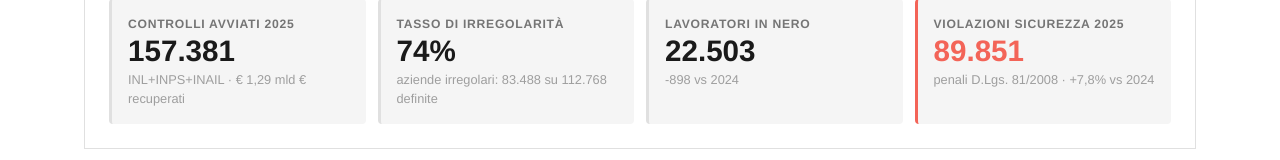
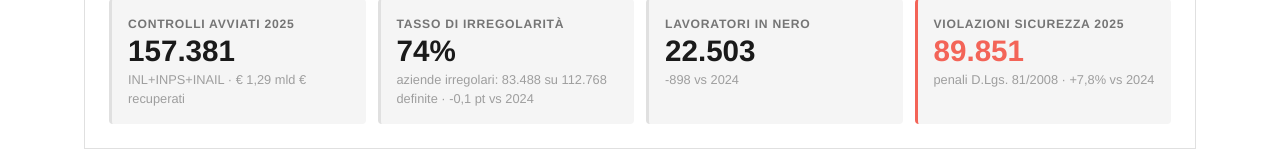
Before and after one commit to dynamic1990/osservatorio-infortuni, a Next.js app: page /vigilanza in a window 1280 px wide. Shown: the part 471-631 px from the top of the page. Built offline with nearby package versions, Linux system fonts and the light colour scheme.

Commit message:
Vigilanza KPI: delta vs anno precedente per tasso di irregolarità, segno esplicito per violazioni sicurezza (RULES.md regola 2)

```diff
--- a/src/components/charts/vigilanza-kpi.tsx
+++ b/src/components/charts/vigilanza-kpi.tsx
@@ -33,7 +33,9 @@ export function VigilanzaKpi() {
     {
       label: "Tasso di irregolarità",
       value: `${ultimo.tassoIrregolarita.toLocaleString("it-IT")}%`,
-      sub: `aziende irregolari: ${exactNumber(ultimo.ispezioniIrregolari)} su ${exactNumber(ultimo.ispezioniDefinite)} definite`,
+      sub: precedente
+        ? `aziende irregolari: ${exactNumber(ultimo.ispezioniIrregolari)} su ${exactNumber(ultimo.ispezioniDefinite)} definite · ${ultimo.tassoIrregolarita >= precedente.tassoIrregolarita ? "+" : ""}${(ultimo.tassoIrregolarita - precedente.tassoIrregolarita).toLocaleString("it-IT", { maximumFractionDigits: 1 })} pt vs ${precedente.anno}`
+        : `aziende irregolari: ${exactNumber(ultimo.ispezioniIrregolari)} su ${exactNumber(ultimo.ispezioniDefinite)} definite`,
       accent: false,
     },
     {
@@ -44,7 +46,7 @@ export function VigilanzaKpi() {
     {
       label: "Violazioni sicurezza 2025",
       value: exactNumber(ultimo.violazioniSicurezza),
-      sub: `penali D.Lgs. 81/2008 · ${precedente ? `+${((ultimo.violazioniSicurezza - precedente.violazioniSicurezza) / precedente.violazioniSicurezza * 100).toLocaleString("it-IT", { maximumFractionDigits: 1 })}% vs ${precedente.anno}` : ""}`,
+      sub: precedente ? `penali D.Lgs. 81/2008 · ${ultimo.violazioniSicurezza >= precedente.violazioniSicurezza ? "+" : ""}${((ultimo.violazioniSicurezza - precedente.violazioniSicurezza) / precedente.violazioniSicurezza * 100).toLocaleString("it-IT", { maximumFractionDigits: 1 })}% vs ${precedente.anno}` : undefined,
       accent: true,
     },
   ];
```
